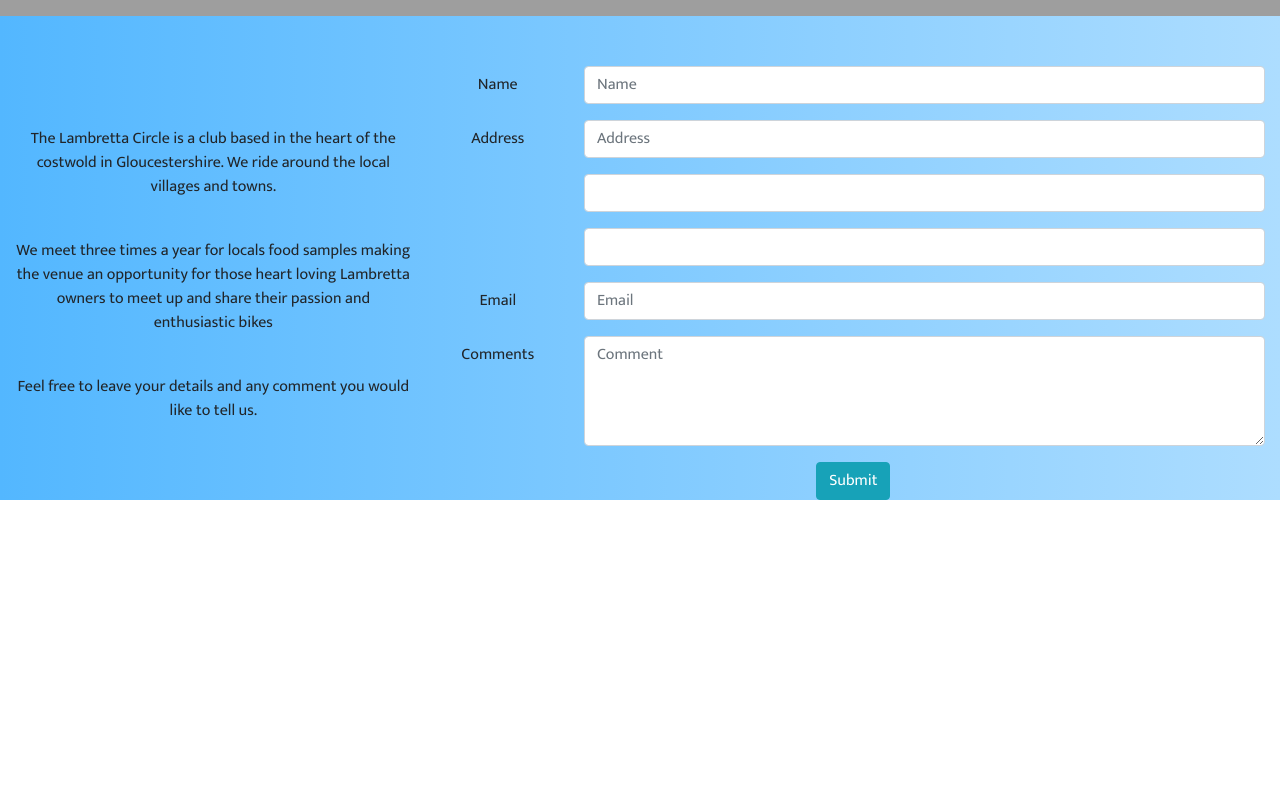
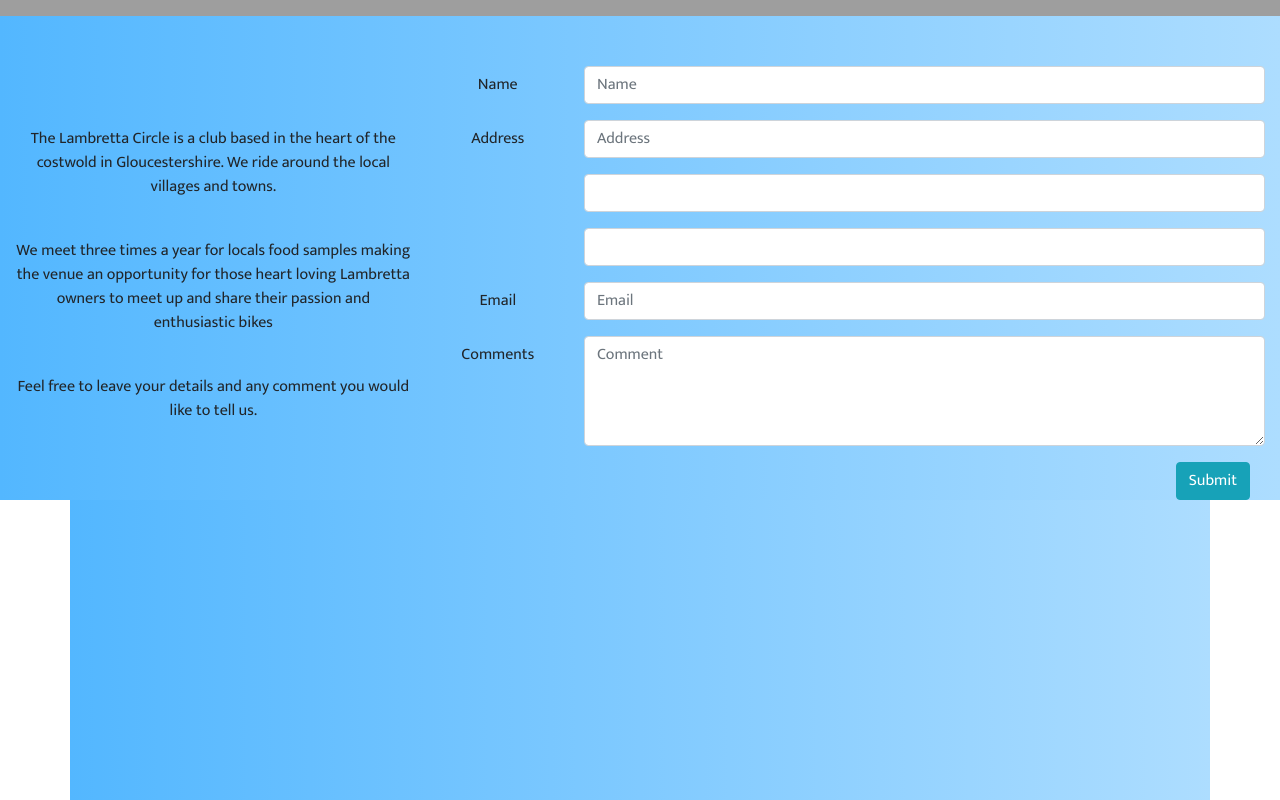
Before and after one commit to Dhracko/the-lambretta-circle-club, a plain HTML site: page index.html in a window 1280 px wide. Shown: the part 3148-3948 px from the top of the page. Before the commit the page ends 3648 px from the top, so only its background shows below. Drawn offline with nearby package versions, Linux system fonts and the light colour scheme; grey boxes are pictures that could not be loaded.

Commit message:
submit button fix

```diff
--- a/assets/css/style.css
+++ b/assets/css/style.css
@@ -162,3 +162,7 @@
     height: fit-content;
     margin: auto 0px;
 }
+
+.btn-righside {
+    text-align: right;
+}
--- a/index.html
+++ b/index.html
@@ -200,18 +200,17 @@
 						</div>
 
 					</form>
-                    <div class="row">
-                        <div class="col align-self-end">
-                            <button type="button" class="btn btn-info" data-toggle="button" aria-pressed="false">
+
+                    <div class="col btn-righside">
+                        <button type="button" class="btn btn-info" data-toggle="button" aria-pressed="false">
                             Submit
-                            </button>
-                        </div>
+                        </button>
                     </div>
                 </div>
             </div>
-
         </div>
     </section>
+
 
 <!-------------------------------------- /End of Form Section -->
 
@@ -221,7 +220,8 @@
     <footer>
         <div class="container">
             <div class="row">
-                <div class="col">
+                <div class="col quote-bg">
+
                 </div>
             </div>
         </div>
```
